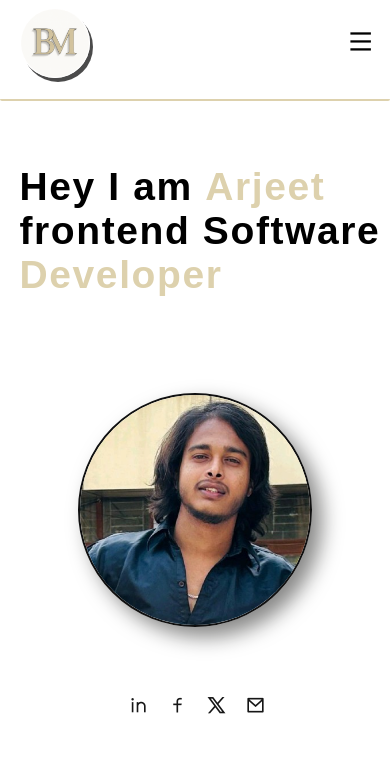
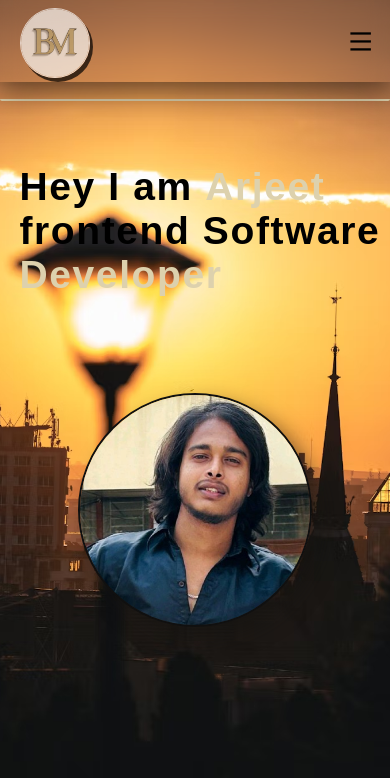
Before and after one commit to Bishnu07-coder/cv, a plain HTML site: page index.html in a window 390 px wide. Drawn offline with nearby package versions, Linux system fonts and the light colour scheme.

Commit message:
changed over on website

```diff
--- a/index.html
+++ b/index.html
@@ -20,14 +20,14 @@
             <img src="./logo.png" alt="" id="img">
           </div>
           <div class="navlink">
-            <ul>
+            <ul id="navlist">
               <li><a href="#">Home</a></li>
               <li><a href="#">Aboout</a></li>
               <li><a href="#">Skill</a></li>
               <li><a href="#">Project</a></li>
             </ul>
           </div>
-          <div class="navmenu">
+          <div class="navmenu" onclick="clicked()">
             <i class="ri-menu-line" id="navmenu"></i>
           </div>
         </div>
@@ -41,21 +41,9 @@
         </div>
         <div class="img">
           <img src="./photo.jpeg" alt="">
-
-          <section class="section2">
-        <div class="medialink">
-          <ul>
-
-            <li><a href="https://www.linkedin.com/in/bishnu-mehta-2b1224235?utm_source=share&utm_campaign=share_via&utm_content=profile&utm_medium=android_app"><i class="ri-linkedin-line" ></i></a></li>
-            <li><a href="https://www.facebook.com/share/1AYWuansFo/"><i class="ri-facebook-line"></i></a></li>
-            <li><a href=""><i class="ri-twitter-x-line"></i></a></li>
-            <li><a href=""><i class="ri-mail-line"></i></a></li>
-
-          </ul>
-        </div>
-      </section>
         </div>
       </section>
   </div>
+  <script src="./script.js"></script>
 </body>
 </html>
--- /dev/null
+++ b/script.js
@@ -0,0 +1,6 @@
+const navlist = document.getElementById("#navlist");
+const menu = document.querySelector(".navmenu")
+
+function clicked(){
+  navlist.style.display  = "block";
+}
--- a/style.css
+++ b/style.css
@@ -3,6 +3,12 @@
   padding: 0;
   box-sizing: border-box;
   font-family: sans-serif;
+}
+body{
+  background-image: url(./bgphoto.avif);
+  background-position: center;
+  background-repeat: no-repeat;
+  background-size: cover;
 }
 
 .mainPage{
@@ -21,6 +27,13 @@
   display: flex;
   align-items: center;
   justify-content: space-between;
+  position: sticky;
+  top: 0;
+  background: transparent;
+  box-shadow: 0 10px 28px rgba(0,0,0,0.5);
+  backdrop-filter: blur(10px);
+  z-index: 999;
+
 
 
 }
@@ -95,43 +108,11 @@
   box-shadow:10px 10px 20px rgba(18, 18, 16, 0.5);
 }
 
-.section2{
-position: relative;
-
-}
-
-.medialink{
-  position: absolute;
-  top: 2vw;
-  left:4vw;
-
-}
-.medialink ul{
-
- display: flex;
- align-items: center;
- justify-content: center;
- gap: 5vw;
- list-style: none;
-
-}
-.medialink ul li a{
-font-size: 2vw;
-text-decoration: none;
-color: #161616;
-}
-
-.medialink ul li a:hover {
-color: #0800ff;
-padding: .4vw;
-}
-
 
 
 @media (max-width:768px){
 
   .header{
-    background-color: white;
     border: 2px solid #ddd1ad;
     border-top: 0;
     border-left: 0;
@@ -146,6 +127,11 @@ padding: .4vw;
       display: block;
       font-size: 7vw;
       margin-right: 4vw;
+    }
+
+    #navlist{
+      width: 100%;
+      background: green;
     }
 
     .navlogo #img{
@@ -177,29 +163,4 @@ padding: .4vw;
     max-width: 60vw;
    }
 
-  .section2{
-position: relative;
-
 }
-
-.medialink{
-  position: absolute;
-  top: 16vw;
-  left:13vw;
-}
-.medialink ul{
- display: flex;
- align-items: center;
- justify-content: center;
- gap: 5vw;
- list-style: none;
-
-}
-
-.medialink ul li a{
-text-decoration: none;
-font-size: 5vw;
-color: #161616;
-}
-
-}
```
Also changed, not shown: bgphoto.avif (added).
